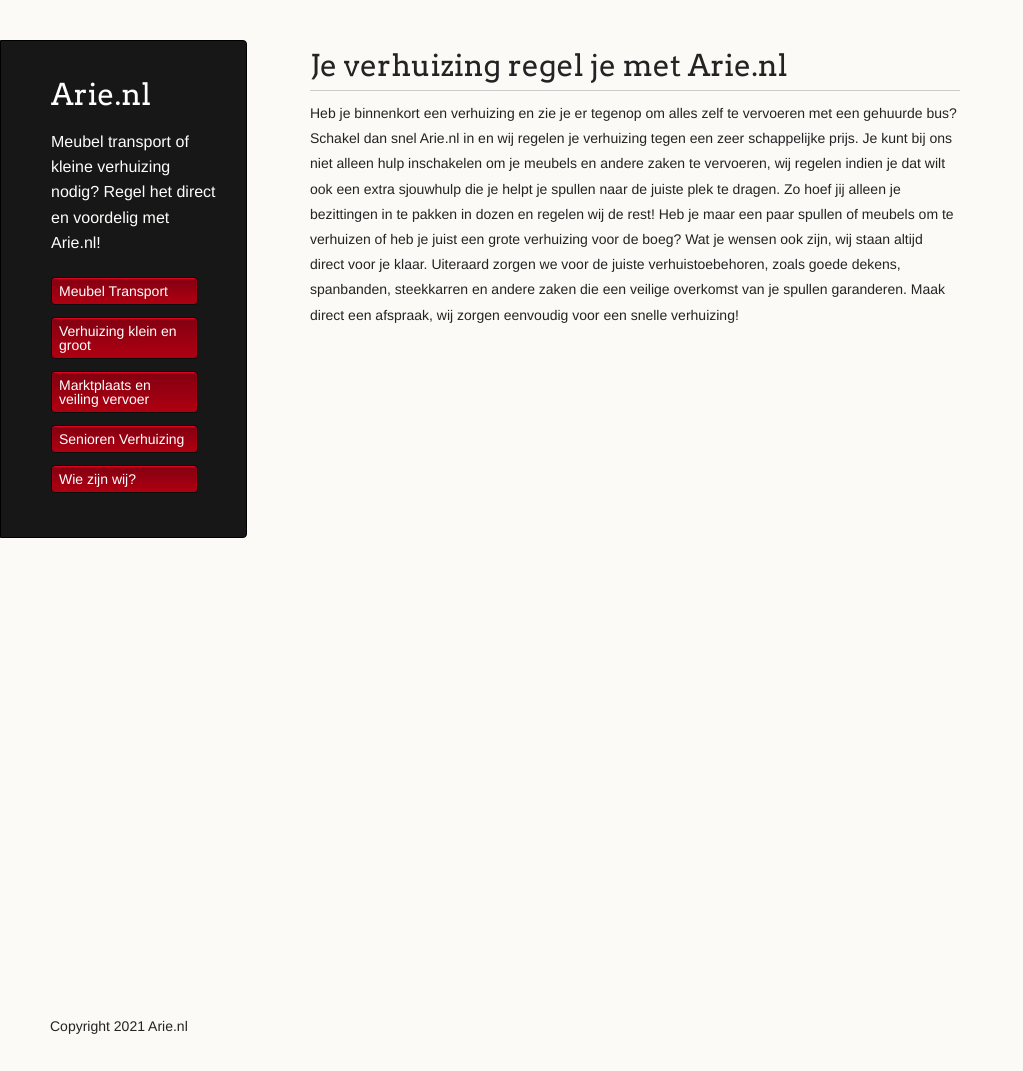
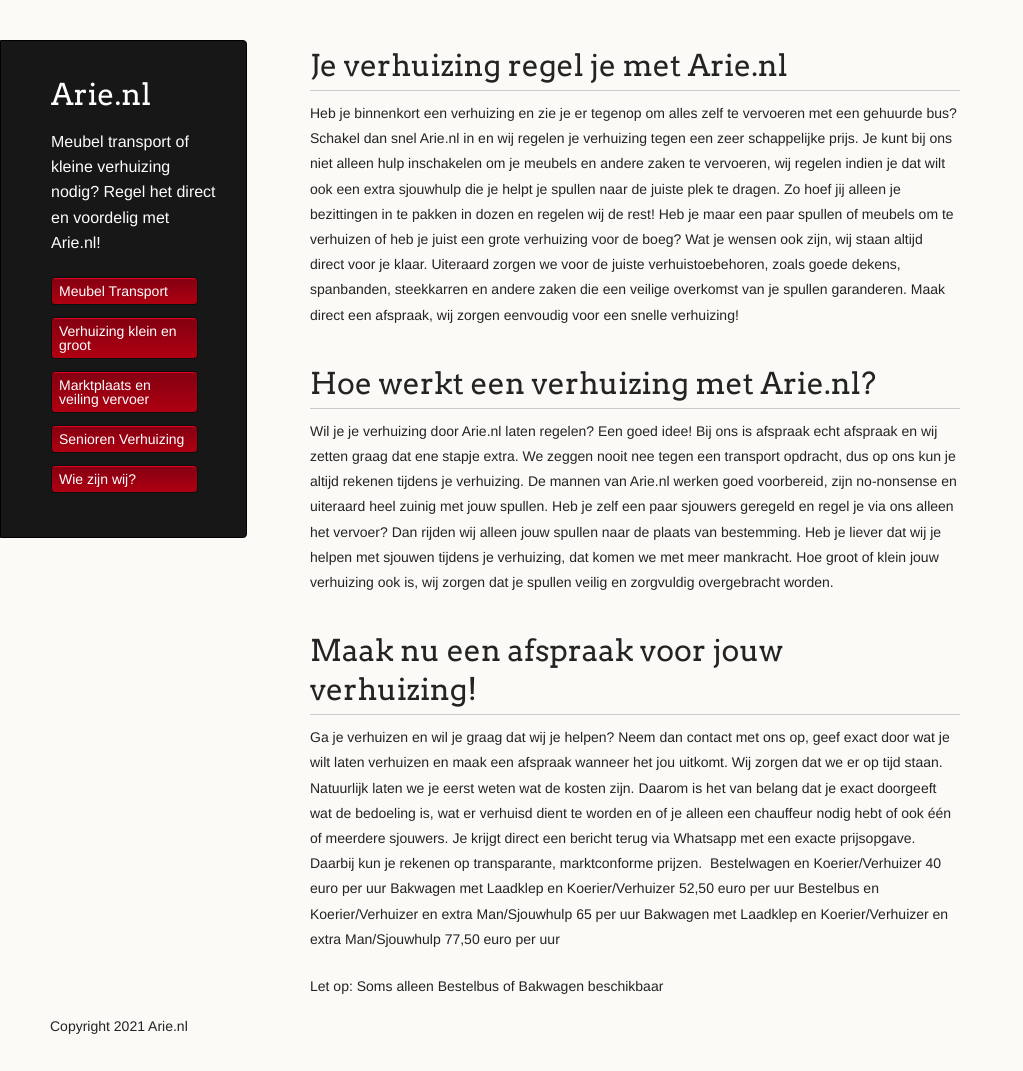
Before and after one commit to amsdfw/arie.nl, a Jekyll site: the page built from verhuizing-klein-groot.md, in a window 1280 px wide and 1071 px high. Shown: the whole window, without its empty margins (0-1023 px from the left). Built offline with Jekyll 4.4.1, drawn with Linux system fonts in a browser that asks for light colours; our own code applies the rules of GitHub Pages for plain Markdown files.

Commit message:
Update verhuizing-klein-groot.md

```diff
--- a/verhuizing-klein-groot.md
+++ b/verhuizing-klein-groot.md
@@ -14,3 +14,31 @@
 klaar. Uiteraard zorgen we voor de juiste verhuistoebehoren, zoals goede dekens,
 spanbanden, steekkarren en andere zaken die een veilige overkomst van je spullen
 garanderen. Maak direct een afspraak, wij zorgen eenvoudig voor een snelle verhuizing!
+
+# Hoe werkt een verhuizing met Arie.nl?
+
+Wil je je verhuizing door Arie.nl laten regelen? Een goed idee! Bij ons is afspraak echt
+afspraak en wij zetten graag dat ene stapje extra. We zeggen nooit nee tegen een transport
+opdracht, dus op ons kun je altijd rekenen tijdens je verhuizing. De mannen van Arie.nl
+werken goed voorbereid, zijn no-nonsense en uiteraard heel zuinig met jouw spullen. Heb je
+zelf een paar sjouwers geregeld en regel je via ons alleen het vervoer? Dan rijden wij alleen
+jouw spullen naar de plaats van bestemming. Heb je liever dat wij je helpen met sjouwen
+tijdens je verhuizing, dat komen we met meer mankracht. Hoe groot of klein jouw verhuizing
+ook is, wij zorgen dat je spullen veilig en zorgvuldig overgebracht worden.
+
+# Maak nu een afspraak voor jouw verhuizing!
+
+Ga je verhuizen en wil je graag dat wij je helpen? Neem dan contact met ons op, geef exact
+door wat je wilt laten verhuizen en maak een afspraak wanneer het jou uitkomt. Wij zorgen
+dat we er op tijd staan. Natuurlijk laten we je eerst weten wat de kosten zijn. Daarom is het
+van belang dat je exact doorgeeft wat de bedoeling is, wat er verhuisd dient te worden en of
+je alleen een chauffeur nodig hebt of ook één of meerdere sjouwers. Je krijgt direct een
+bericht terug via Whatsapp met een exacte prijsopgave. Daarbij kun je rekenen op
+transparante, marktconforme prijzen.
+Bestelwagen en Koerier/Verhuizer 40 euro per uur
+Bakwagen met Laadklep en Koerier/Verhuizer 52,50 euro per uur
+Bestelbus en Koerier/Verhuizer en extra Man/Sjouwhulp 65 per uur
+Bakwagen met Laadklep en Koerier/Verhuizer en extra Man/Sjouwhulp 77,50 euro
+per uur
+
+Let op: Soms alleen Bestelbus of Bakwagen beschikbaar
```
